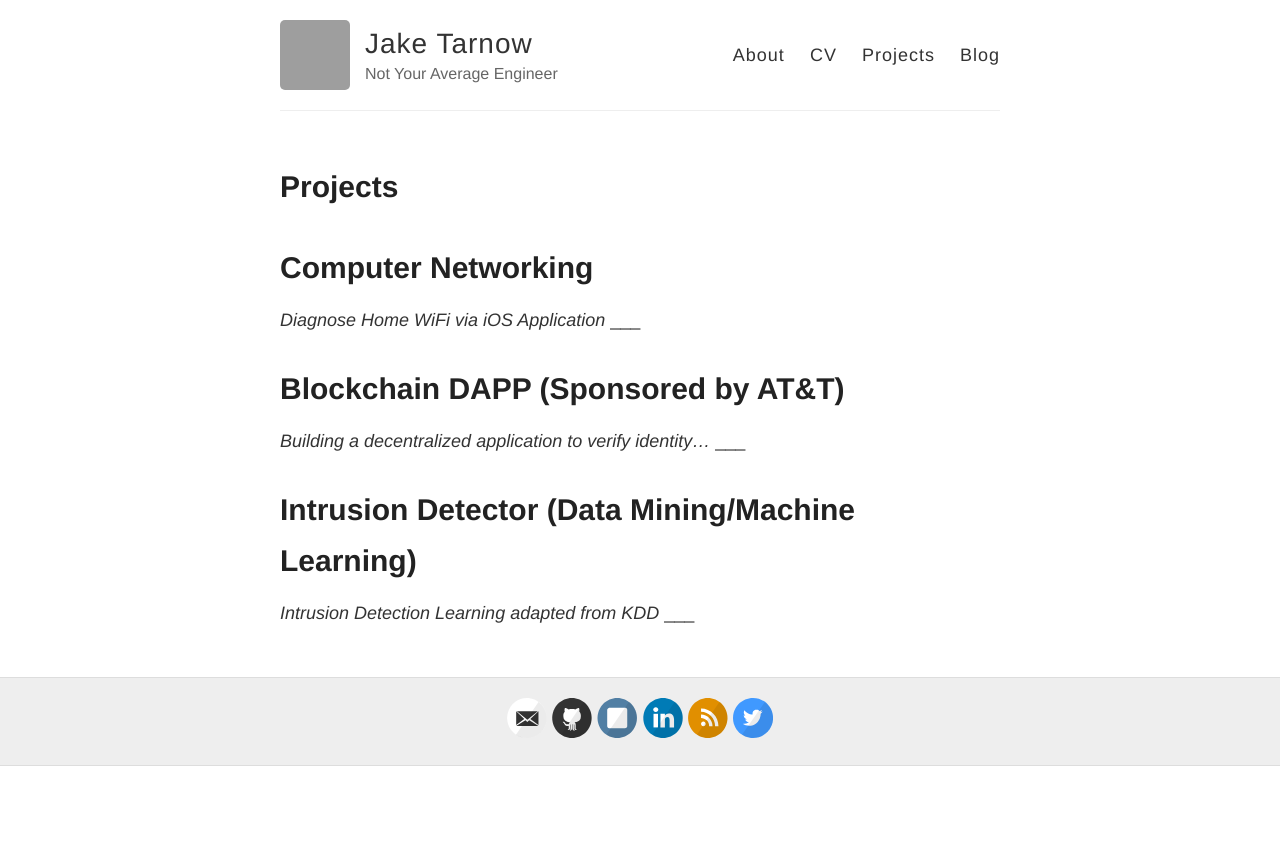
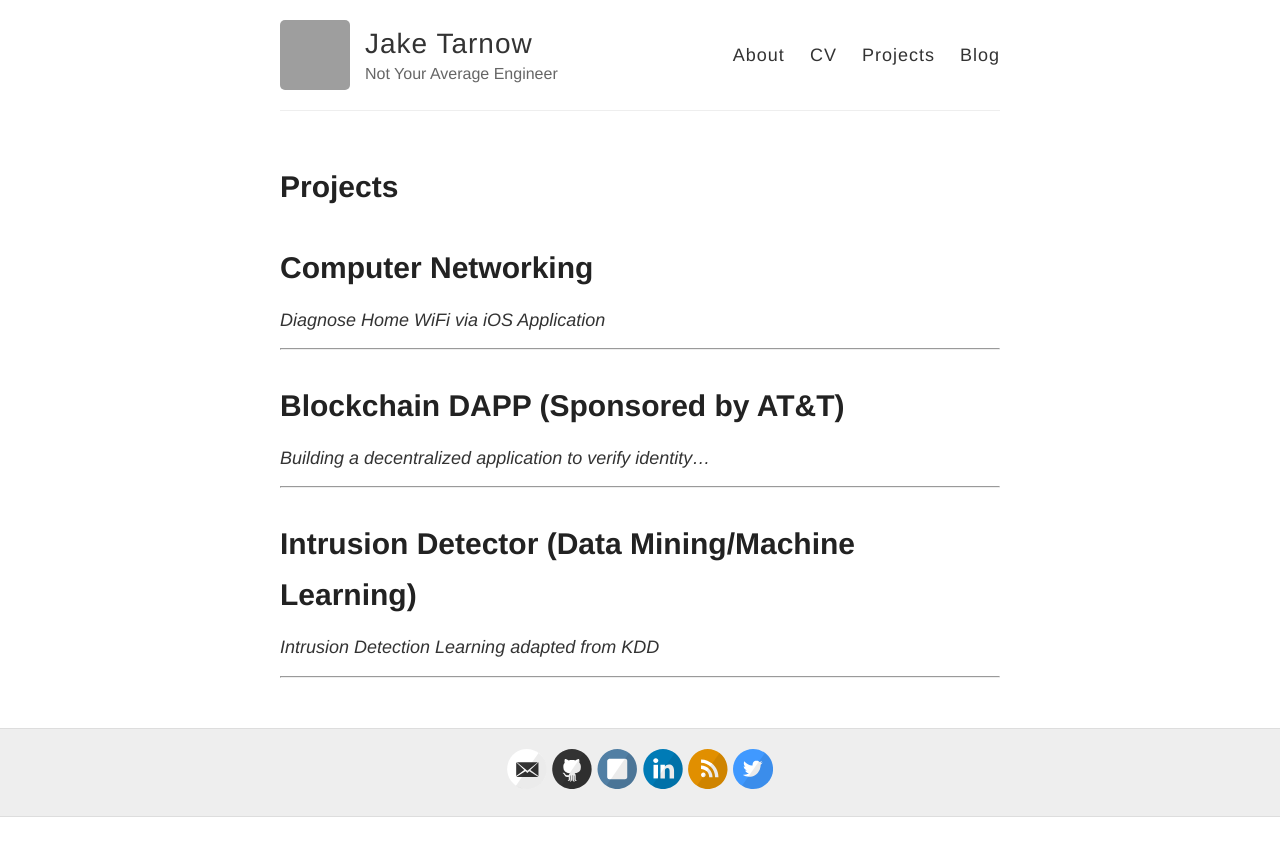
Before and after one commit to HoneyBadger123/jaketarnow.github.io, a Jekyll site: the page built from projects.md, in a window 1280 px wide. Shown: the top 856 px of the page. Built offline with Jekyll 4.4.1, drawn with Linux system fonts in a browser that asks for light colours; grey boxes are pictures that could not be loaded.

Commit message:
Update projects.md

```diff
--- a/projects.md
+++ b/projects.md
@@ -6,10 +6,10 @@ permalink: /projects/
 
 # [Computer Networking](../projects/compnetworking)
 *Diagnose Home WiFi via iOS Application*
-___
+<hr />
 # [Blockchain DAPP (Sponsored by AT&T)]()
 *Building a decentralized application to verify identity...*
-___
+<hr />
 # [Intrusion Detector (Data Mining/Machine Learning)]()
 *Intrusion Detection Learning adapted from KDD*
-___
+<hr />
```
